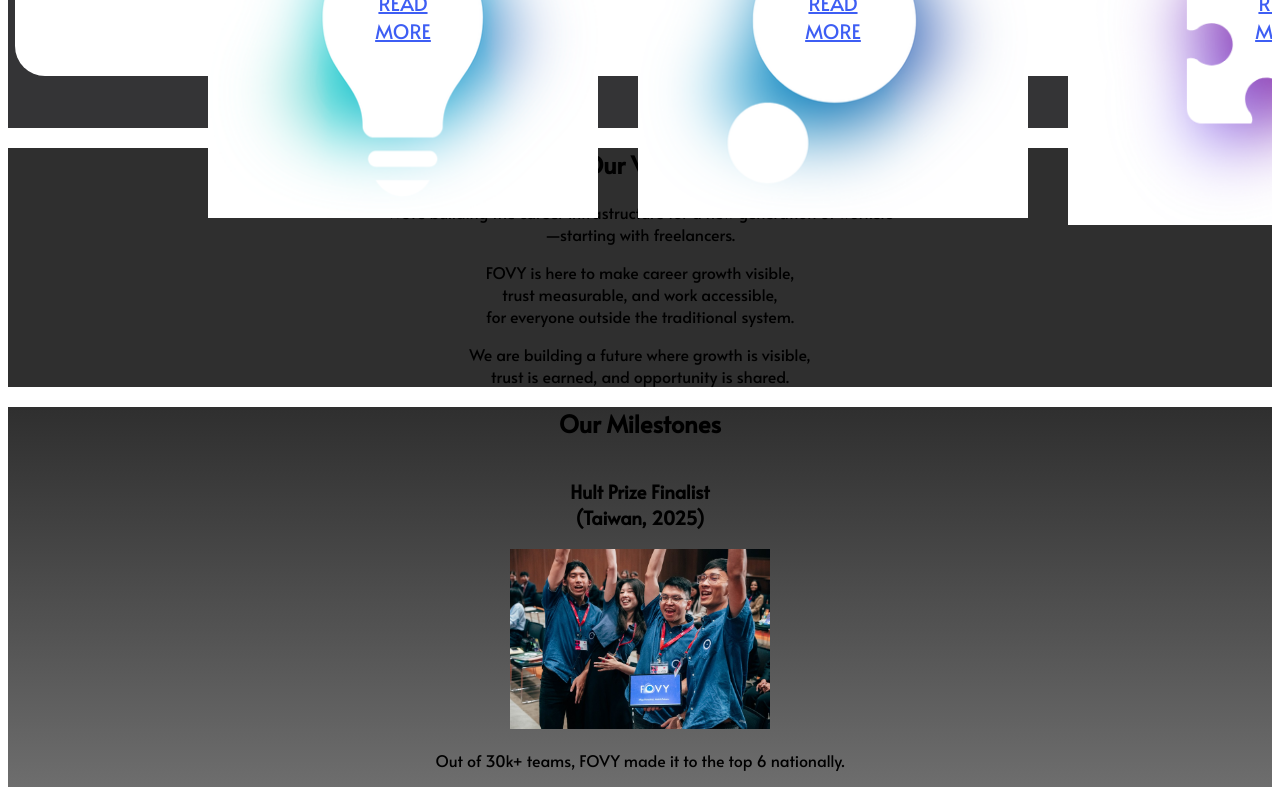
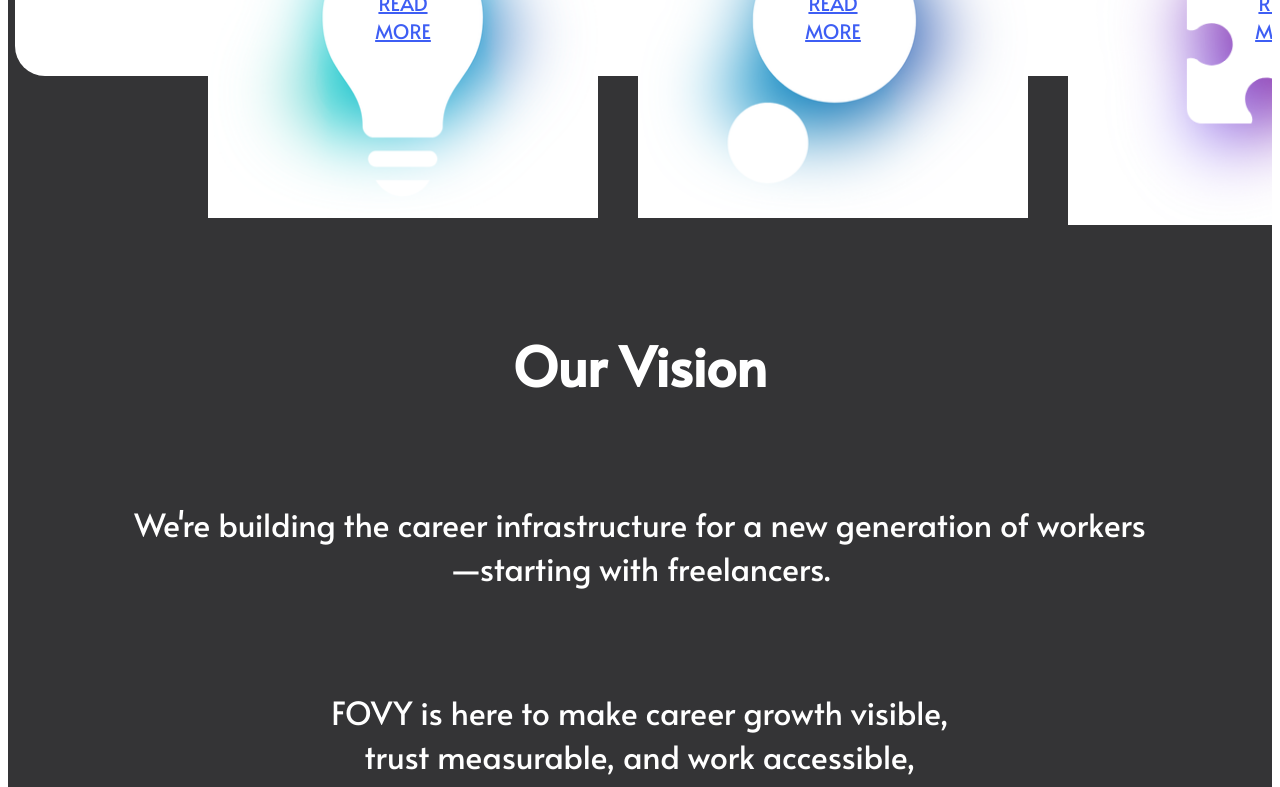
Before and after one commit to FOVY-Colelpis/fovy-frontend, a Next.js app: page / in a window 1280 px wide. Shown: the part 2080-2867 px from the top of the page. Built offline with nearby package versions, Linux system fonts and the light colour scheme.

Commit message:
Adjust vision view

```diff
--- a/src/components/VisionSection.tsx
+++ b/src/components/VisionSection.tsx
@@ -2,22 +2,22 @@
 
 export default function VisionSection() {
   return (
-    <section className="bg-[#2f2f2f] text-white py-28 px-6">
-      <div className="max-w-3xl mx-auto text-center space-y-10">
-        <h2 className="text-4xl sm:text-5xl font-bold">Our Vision</h2>
+    <section className="bg-[#343436] text-[white] py-28 px-6">
+      <div className="max-w-4xl mx-auto text-center">
+        <h2 className="text-[54px] font-bold text-center" style={{paddingTop: '200px', paddingBottom: '100px', margin: 0}}>Our Vision</h2>
 
-        <p className="text-xl sm:text-2xl leading-relaxed">
-          We’re building the career infrastructure for a new generation of workers<br />
+        <p className="text-[32px] leading-relaxed" style={{paddingBottom: '100px', margin: 0}}>
+          We're building the career infrastructure for a new generation of workers<br />
           —starting with freelancers.
         </p>
 
-        <p className="text-xl sm:text-2xl leading-relaxed">
+        <p className="text-[32px] leading-relaxed" style={{paddingBottom: '100px', margin: 0}}>
           FOVY is here to make career growth visible,<br />
           trust measurable, and work accessible,<br />
           for everyone outside the traditional system.
         </p>
 
-        <p className="text-xl sm:text-2xl leading-relaxed">
+        <p className="text-[32px] leading-relaxed" style={{paddingBottom: '100px', margin: 0}}>
           We are building a future where growth is visible,<br />
           trust is earned, and opportunity is shared.
         </p>
```
